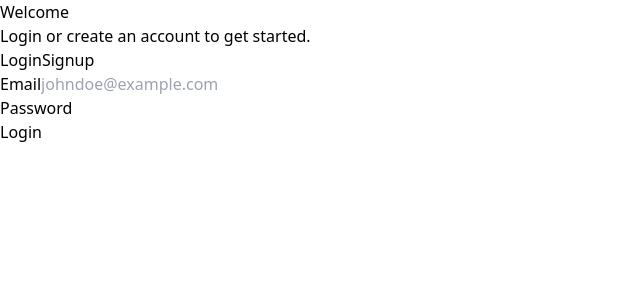
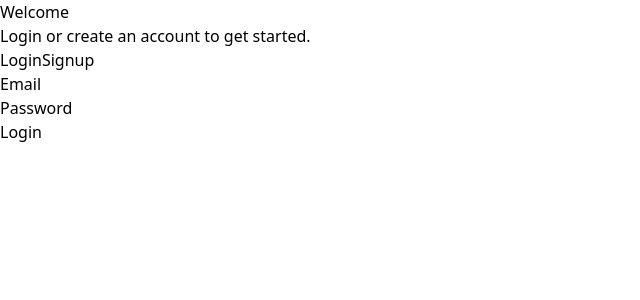
Before and after one commit to gerashdo/forms-front, a React (Vite) app: page / in a window 1280 px wide. Shown: the top 300 px of the page, without its empty margins (0-640 px from the left). Built offline with nearby package versions, Linux system fonts and the light colour scheme.

Commit message:
Remove placeholders

```diff
--- a/src/components/auth/LoginForm.tsx
+++ b/src/components/auth/LoginForm.tsx
@@ -44,7 +44,7 @@ const LoginForm = () => {
             <FormItem>
               <FormLabel>Email</FormLabel>
               <FormControl>
-                <Input placeholder="johndoe@example.com" {...field} />
+                <Input {...field} />
               </FormControl>
               <FormMessage />
             </FormItem>
--- a/src/components/auth/SignUpForm.tsx
+++ b/src/components/auth/SignUpForm.tsx
@@ -47,7 +47,7 @@ const SignUpForm = () => {
             <FormItem>
               <FormLabel>Name</FormLabel>
               <FormControl>
-                <Input placeholder="John" {...field} />
+                <Input {...field} />
               </FormControl>
               <FormMessage />
             </FormItem>
@@ -60,7 +60,7 @@ const SignUpForm = () => {
             <FormItem>
               <FormLabel>Last Name</FormLabel>
               <FormControl>
-                <Input placeholder="Doe" {...field} />
+                <Input {...field} />
               </FormControl>
               <FormMessage />
             </FormItem>
@@ -73,7 +73,7 @@ const SignUpForm = () => {
             <FormItem>
               <FormLabel>Email</FormLabel>
               <FormControl>
-                <Input placeholder="johndoe@example.com" {...field} />
+                <Input {...field} />
               </FormControl>
               <FormMessage />
             </FormItem>
```
